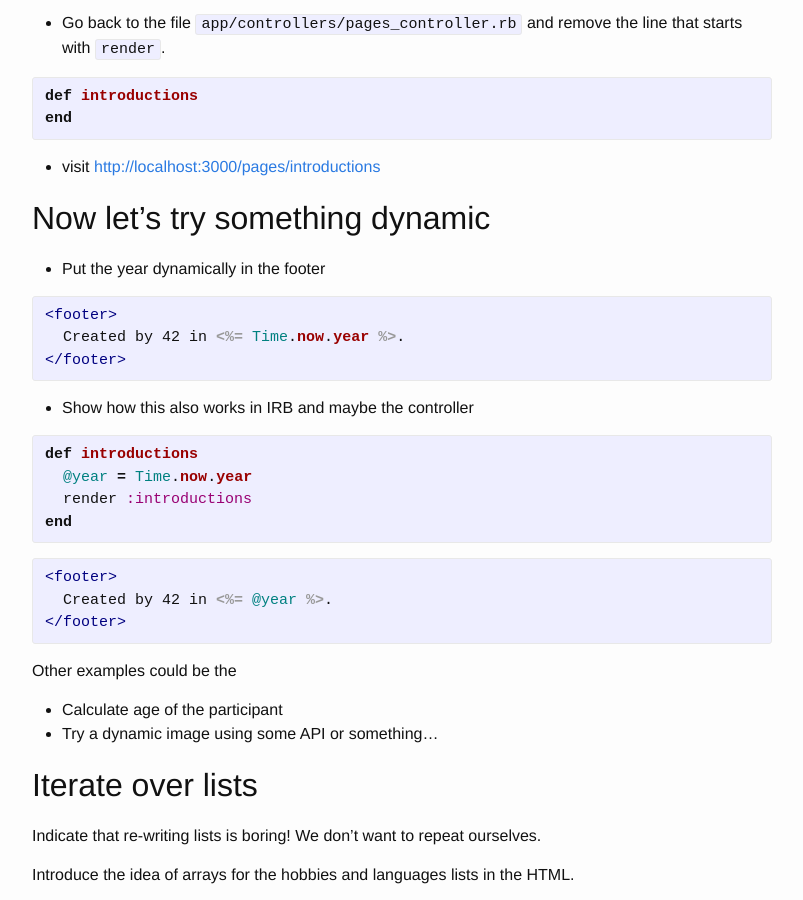
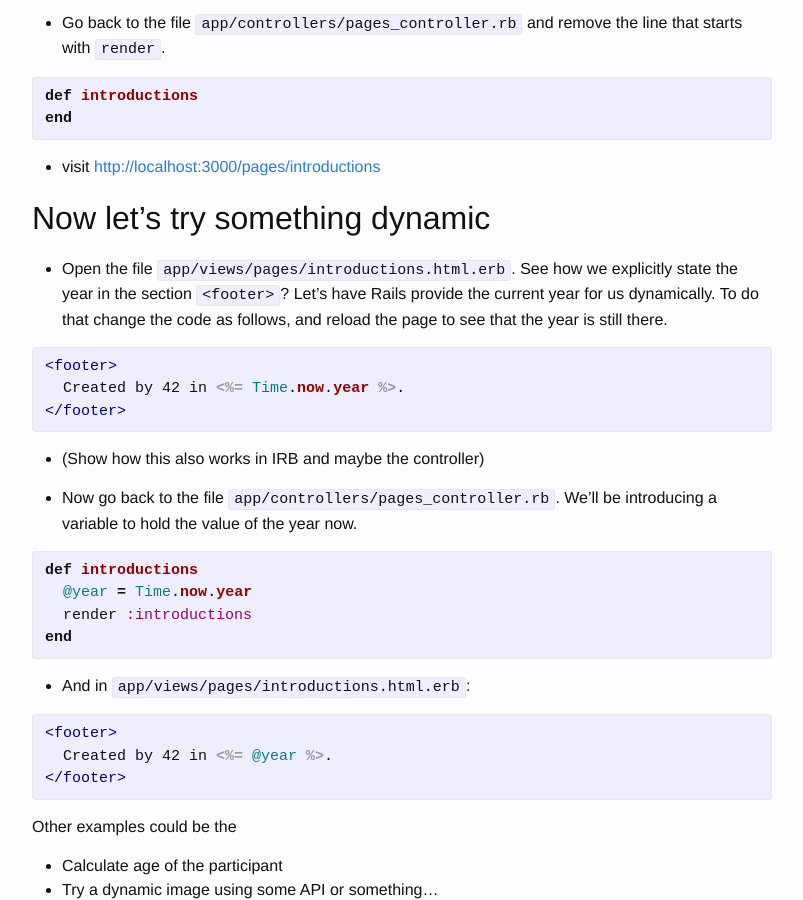
Before and after one commit to brug-be/railsgirls_guide, a Jekyll site: the page built from materials/create_rails_app.md, in a window 1280 px wide and 900 px high, scrolled down 950 px. Shown: the whole window, without its empty margins (238-1041 px from the left). Built offline with Jekyll 4.4.1, drawn with Linux system fonts in a browser that asks for light colours.

Commit message:
Update to the something dynamic chapter. A bit more explanation.

```diff
--- a/materials/create_rails_app.md
+++ b/materials/create_rails_app.md
@@ -55,7 +55,7 @@ end
 
 # Now let's try something dynamic
 
-* Put the year dynamically in the footer
+* Open the file `app/views/pages/introductions.html.erb`. See how we explicitly state the year in the section `<footer>`? Let's have Rails provide the current year for us dynamically. To do that change the code as follows, and reload the page to see that the year is still there.
 
 {% highlight erb %}
 <footer>
@@ -63,8 +63,9 @@ end
 </footer>
 {% endhighlight %}
 
-* Show how this also works in IRB and maybe the controller
+* (Show how this also works in IRB and maybe the controller)
 
+* Now go back to the file `app/controllers/pages_controller.rb`. We'll be introducing a variable to hold the value of the year now.
 
 {% highlight ruby %}
 def introductions
@@ -72,6 +73,8 @@ def introductions
   render :introductions
 end
 {% endhighlight %}
+
+* And in `app/views/pages/introductions.html.erb`:
 
 {% highlight erb %}
 <footer>
```
